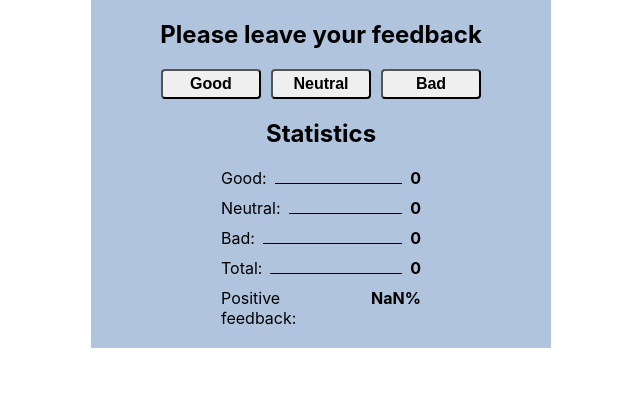
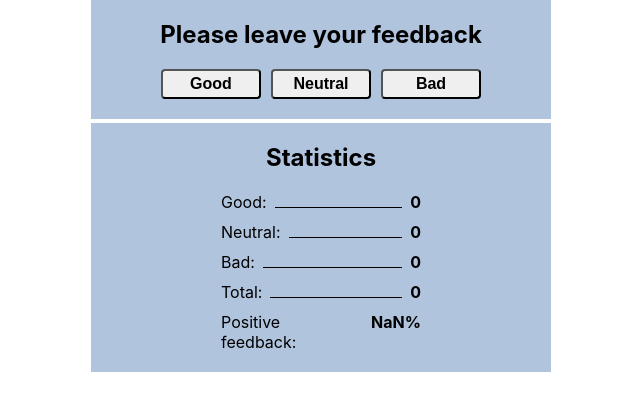
Before and after one commit to vlmakh/goit-react-hw-02-feedback, a React (Create React App) app: page / in a window 1280 px wide. Shown: the top 410 px of the page, without its empty margins (319-959 px from the left). Built offline with nearby package versions, Linux system fonts and the light colour scheme.

Commit message:
add task1 step3

```diff
--- a/src/components/App.jsx
+++ b/src/components/App.jsx
@@ -1,15 +1,67 @@
-import { Feedback } from './Feedback/Feedback';
+import { Component } from 'react';
+import { FeedbackOptions } from './FeedbackOptions/FeedbackOptions';
 import { Section } from './Section/Section';
+import { Statistics } from './Statistics/Statistics';
 
+class App extends Component {
+  state = {
+    good: 0,
+    neutral: 0,
+    bad: 0,
+  };
 
-export const App = () => {
-  return (
-    <>
-      <Section title="Please leave your feedback">
-        <Feedback />
-      </Section>
+  addGoodFeedback = () => {
+    this.setState(prevState => {
+      return { good: prevState.good + 1 };
+    });
+  };
 
+  addNeutralFeedback = () => {
+    this.setState(prevState => {
+      return { neutral: prevState.neutral + 1 };
+    });
+  };
 
-    </>
-  );
-};
+  addBadFeedback = () => {
+    this.setState(prevState => {
+      return { bad: prevState.bad + 1 };
+    });
+  };
+
+  countTotalFeedback = () => {
+    const { good, neutral, bad } = this.state;
+    return good + neutral + bad;
+  };
+
+  countPositiveFeedbackPercentage = () => {
+    const { good, neutral, bad } = this.state;
+    return Math.round((good / (good + neutral + bad)) * 100);
+  };
+
+  render() {
+    const { good, neutral, bad } = this.state;
+    return (
+      <>
+        <Section title="Please leave your feedback">
+          <FeedbackOptions
+            addGood={this.addGoodFeedback}
+            addNeutral={this.addNeutralFeedback}
+            addBad={this.addBadFeedback}
+          />
+        </Section>
+
+        <Section title="Statistics">
+          <Statistics
+            good={good}
+            neutral={neutral}
+            bad={bad}
+            total={this.countTotalFeedback()}
+            positivePercentage={this.countPositiveFeedbackPercentage()}
+          />
+        </Section>
+      </>
+    );
+  }
+}
+
+export { App };
--- a/src/components/Feedback/Feedback.js
+++ /dev/null
@@ -1,78 +0,0 @@
-import { Button, StatList, Name, State } from './Feedback.styled';
-import { Component } from 'react';
-
-class Feedback extends Component {
-  state = {
-    good: 0,
-    neutral: 0,
-    bad: 0,
-  };
-
-  addGoodFeedback = () => {
-    this.setState(prevState => {
-      return { good: prevState.good + 1 };
-    });
-  };
-
-  addNeutralFeedback = () => {
-    this.setState(prevState => {
-      return { neutral: prevState.neutral + 1 };
-    });
-  };
-
-  addBadFeedback = () => {
-    this.setState(prevState => {
-      return { bad: prevState.bad + 1 };
-    });
-  };
-
-  countTotalFeedback = () => {
-    const { good, neutral, bad } = this.state;
-    return good + neutral + bad;
-  };
-
-  countPositiveFeedbackPercentage = () => {
-    const { good, neutral, bad } = this.state;
-    return Math.round((good / (good + neutral + bad)) * 100);
-  };
-
-  render() {
-    const { good, neutral, bad } = this.state;
-
-    return (
-      <>
-        <div>
-          <Button onClick={this.addGoodFeedback}>Good</Button>
-          <Button onClick={this.addNeutralFeedback}>Neutral</Button>
-          <Button onClick={this.addBadFeedback}>Bad</Button>
-        </div>
-
-        <h2>Statistics</h2>
-        <StatList>
-          <li>
-            <Name>Good:</Name>
-            <State>{good}</State>
-          </li>
-          <li>
-            <Name>Neutral:</Name>
-            <State>{neutral}</State>
-          </li>
-          <li>
-            <Name>Bad:</Name>
-            <State>{bad}</State>
-          </li>
-          <li>
-            <Name>Total:</Name>
-            <State>{this.countTotalFeedback()}</State>
-          </li>
-          <li>
-            <Name>Positive feedback:</Name>
-            <State>{this.countPositiveFeedbackPercentage()}%</State>
-          </li>
-        </StatList>
-      </>
-    );
-  }
-}
-
-export { Feedback };
--- /dev/null
+++ b/src/components/FeedbackOptions/FeedbackOptions.js
@@ -0,0 +1,18 @@
+import PropTypes from 'prop-types';
+import { Button } from './FeedbackOptions.styled';
+
+export function FeedbackOptions({ addGood, addNeutral, addBad }) {
+  return (
+    <div>
+      <Button onClick={addGood}>Good</Button>
+      <Button onClick={addNeutral}>Neutral</Button>
+      <Button onClick={addBad}>Bad</Button>
+    </div>
+  );
+}
+
+FeedbackOptions.propTypes = {
+  addGood: PropTypes.func,
+  addNeutral: PropTypes.func,
+  addBad: PropTypes.func,
+};
--- /dev/null
+++ b/src/components/FeedbackOptions/FeedbackOptions.styled.jsx
@@ -0,0 +1,18 @@
+import styled from '@emotion/styled';
+
+export const Button = styled.button`
+  cursor: pointer;
+  width: 100px;
+  padding: 4px;
+  font-size: 16px;
+  font-weight: 600;
+  border-radius: 4px;
+
+  :not(:last-child) {
+    margin-right: 10px;
+  }
+
+  :hover {
+    background-color: grey;
+  }
+`;
--- a/src/components/Section/Section.js
+++ b/src/components/Section/Section.js
@@ -10,7 +10,7 @@ export function Section({ title, children }) {
   );
 }
 
-Container.propTypes = {
+Section.propTypes = {
   title: PropTypes.string,
   children: PropTypes.node,
 };
--- a/src/components/Statistics/Statistics.js
+++ b/src/components/Statistics/Statistics.js
@@ -0,0 +1,37 @@
+import PropTypes from 'prop-types';
+import { StatList, Name, State } from './Statistics.styled';
+
+export function Statistics({ good, neutral, bad, total, positivePercentage }) {
+  return (
+    <StatList>
+      <li>
+        <Name>Good:</Name>
+        <State>{good}</State>
+      </li>
+      <li>
+        <Name>Neutral:</Name>
+        <State>{neutral}</State>
+      </li>
+      <li>
+        <Name>Bad:</Name>
+        <State>{bad}</State>
+      </li>
+      <li>
+        <Name>Total:</Name>
+        <State>{total}</State>
+      </li>
+      <li>
+        <Name>Positive feedback:</Name>
+        <State>{positivePercentage}%</State>
+      </li>
+    </StatList>
+  );
+}
+
+Statistics.propTypes = {
+  good: PropTypes.number,
+  neutral: PropTypes.number,
+  bad: PropTypes.number,
+  total: PropTypes.number,
+  positivePercentage: PropTypes.number,
+};
--- a/src/components/Feedback/Feedback.styled.jsx
+++ b/src/components/Statistics/Statistics.styled.jsx
@@ -1,21 +1,5 @@
 import styled from '@emotion/styled';
 
-export const Button = styled.button`
-  cursor: pointer;
-  width: 100px;
-  padding: 4px;
-  font-size: 16px;
-  font-weight: 600;
-  border-radius: 4px;
-
-  :not(:last-child) {
-    margin-right: 10px;
-  }
-
-  :hover {
-    background-color: grey;
-  }
-`;
 
 export const StatList = styled.ul`
   list-style: none;
```
